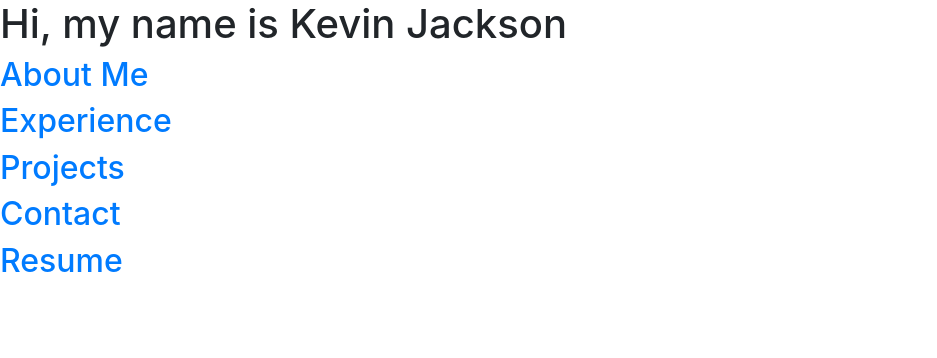
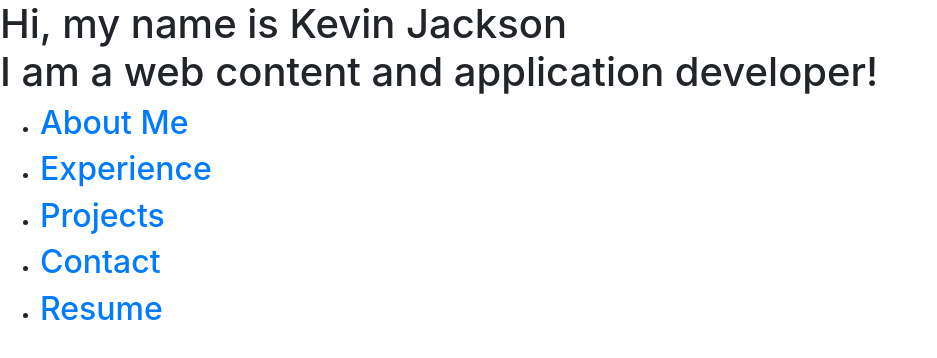
Before and after one commit to kjjackson619/new_portfolio, a plain HTML site: page index.html in a window 1280 px wide. Shown: the whole page, without its empty margins (0-937 px from the left). Drawn offline with nearby package versions, Linux system fonts and the light colour scheme.

Commit message:
nav elements

```diff
--- a/index.html
+++ b/index.html
@@ -19,37 +19,56 @@
 
 <body>
 
-    <h1>Hi, my name is Kevin Jackson</h1>
+    <header>
 
-    <div>
+        <h1>
+            Hi, my name is Kevin Jackson
+            <br />
+            I am a web content and application developer!
+        </h1>
+
+        <nav>
+
+            <ul>
+
+                <li>
                     <h2>
-            <a href="">About Me</a>
+                        <a href="#about-me">About Me</a>
                     </h2>
-    </div>
+                </li>
 
-    <div>
+                <li>
                     <h2>
-            <a href="">Experience</a>
+                        <a href="#experience">Experience</a>
                     </h2>
-    </div>
+                </li>
 
-    <div>
+                <li>
                     <h2>
-            <a href="">Projects</a>
+                        <a href="#projects">Projects</a>
                     </h2>
-    </div>
+                </li>
 
-    <div>
+                <li>
                     <h2>
-            <a href="">Contact</a>
+                        <a href="#contact">Contact</a>
                     </h2>
-    </div>
+                </li>
 
-    <div>
+                <li>
                     <h2>
-            <a href="">Resume</a>
+                        <a href="#resume">Resume</a>
                     </h2>
-    </div>
+                </li>
+
+            </ul>
+
+        </nav>
+
+    </header>
+
+
+
 
     <footer>
 
```
Lines whose indentation alone changed are shown as unchanged.
